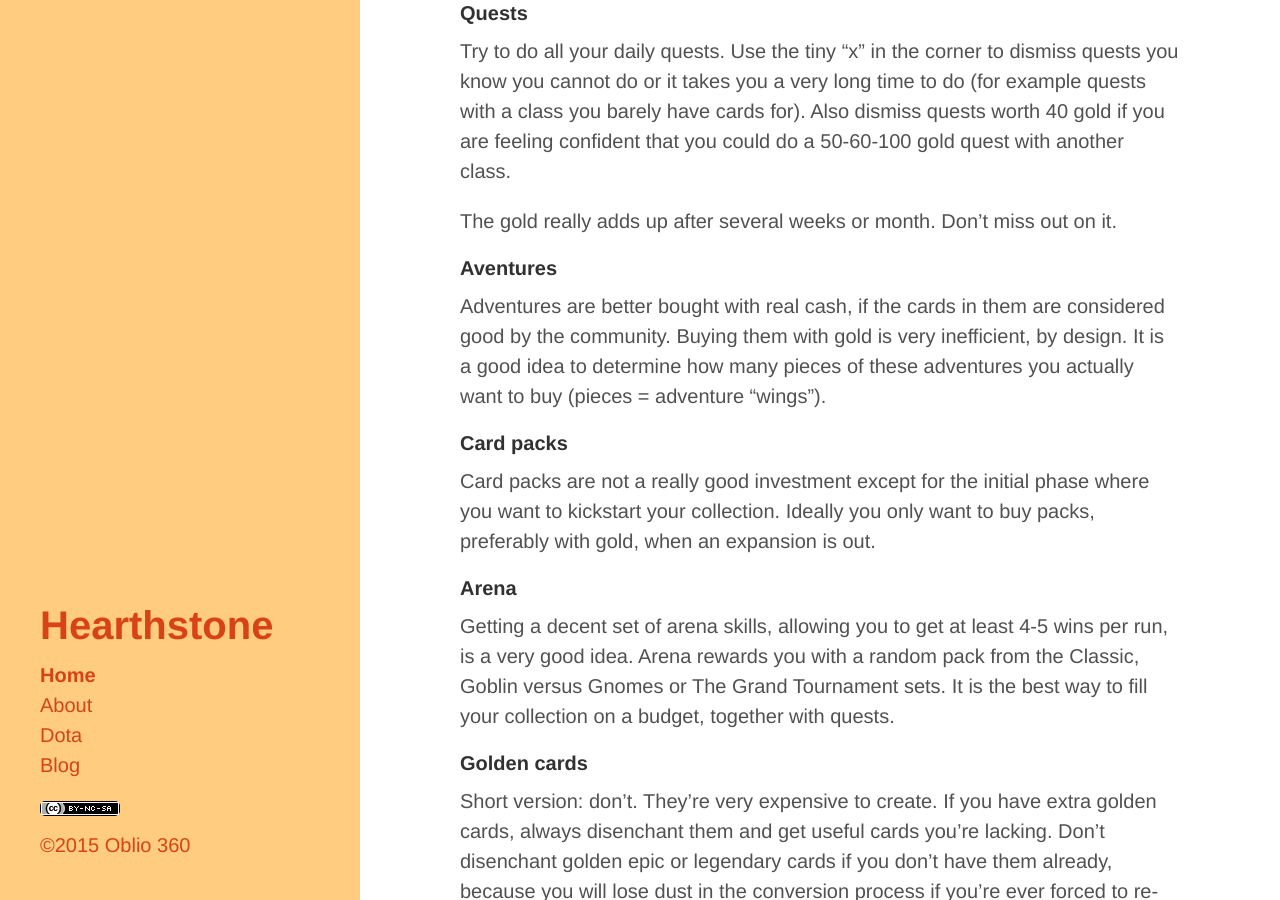
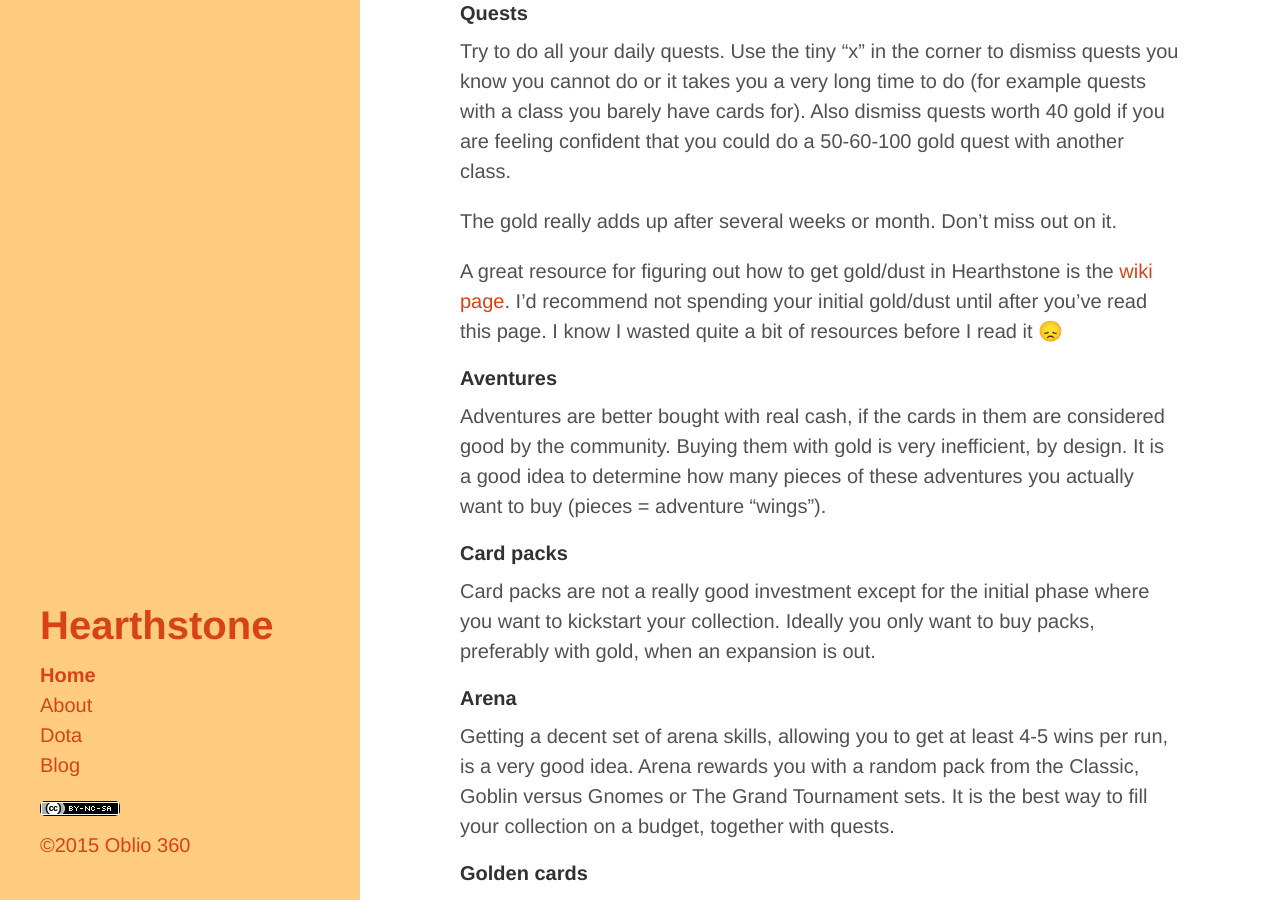
Before and after one commit to oblio360/hearthstone-blog, a Jekyll site: the page built from index.html, in a window 1280 px wide and 900 px high, scrolled down 17946 px. Built offline with Jekyll 4.4.1, drawn with Linux system fonts in a browser that asks for light colours; emoji names are drawn with the system emoji font; Markdown is read by kramdown in place of the engine named in the settings; the list of posts is cut into pages by our own code.

Commit message:
Some more info for the budget management section.

```diff
--- a/_layouts/index.html
+++ /dev/null
@@ -1,15 +0,0 @@
-<!DOCTYPE html>
-<html xmlns="http://www.w3.org/1999/xhtml" xml:lang="en" lang="en-us">
-
-  {% include head.html %}
-
-  <body class="theme-base">
-
-    {% include sidebar.html %}
-
-    <div class="content container">
-      {{ content }}
-    </div>
-
-  </body>
-</html>
--- a/_posts/2015-08-21-welcome-to-hearthstone-you-suck.md
+++ b/_posts/2015-08-21-welcome-to-hearthstone-you-suck.md
@@ -516,6 +516,10 @@
 
 The gold really adds up after several weeks or month. Don't miss out on it.
 
+A great resource for figuring out how to get gold/dust in Hearthstone is the [wiki
+page](http://hearthstone.gamepedia.com/Quest). I'd recommend not spending your initial gold/dust until after you've read
+this page. I know I wasted quite a bit of resources before I read it :disappointed:
+
 #### Aventures
 
 Adventures are better bought with real cash, if the cards in them are considered good by the community. Buying them with
--- a/index.html
+++ b/index.html
@@ -1,5 +1,5 @@
 ---
-layout: index
+layout: default
 title: Home
 ---
 
```
